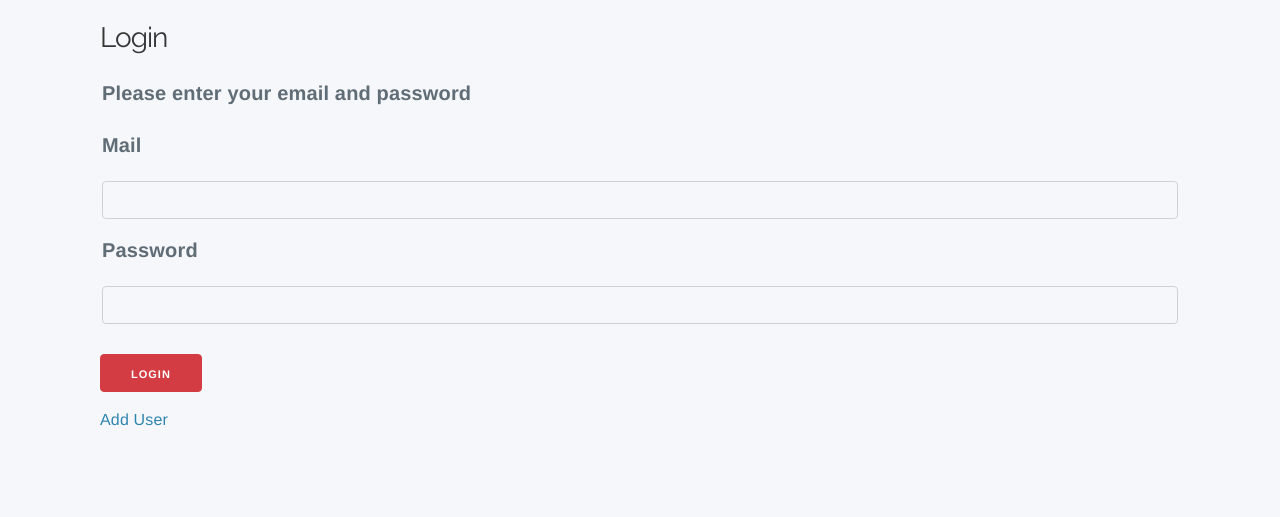
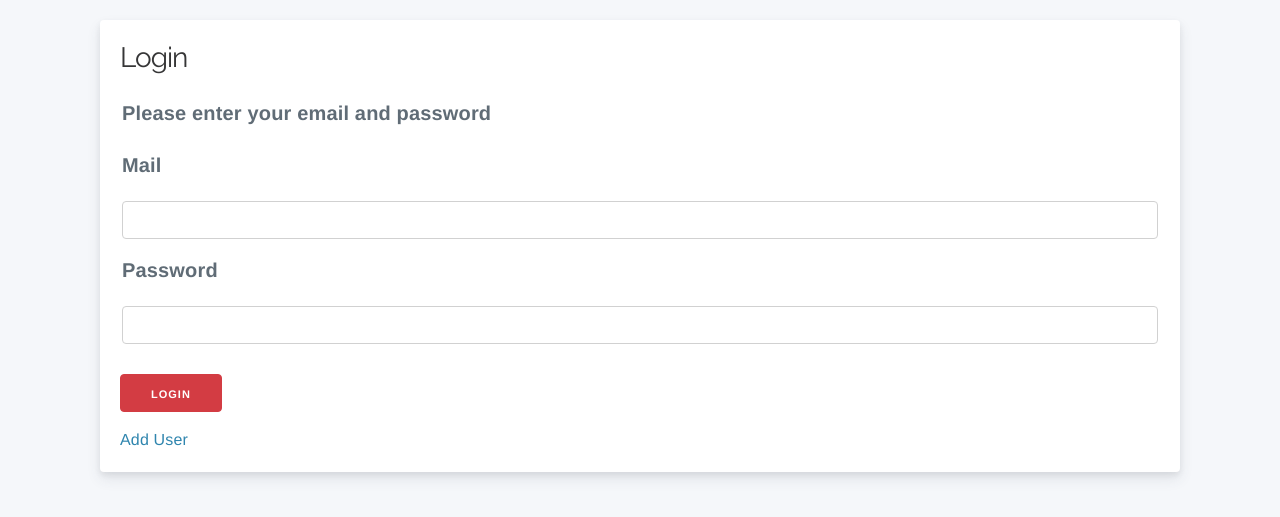
Before and after one commit to Niels-Kolkman/CustomerProject, a CakePHP app: template CustomerProject/templates/Users/login.php in a window 1280 px wide. Shown: the part 78-595 px from the top of the page. Run offline with PHP 8.4 and a stand-in for CakePHP, Linux system fonts and the light colour scheme; the template is opened without the code that fills it, so the values that code supplies are empty; form fields are guessed from the names that the template uses; some libraries are stand-ins or nearby versions.

Commit message:
login look

```diff
--- a/CustomerProject/templates/Users/login.php
+++ b/CustomerProject/templates/Users/login.php
@@ -1,4 +1,4 @@
-<div class="users form">
+<div class="users form content">
     <?= $this->Flash->render() ?>
     <h3>Login</h3>
     <?= $this->Form->create() ?>
```
